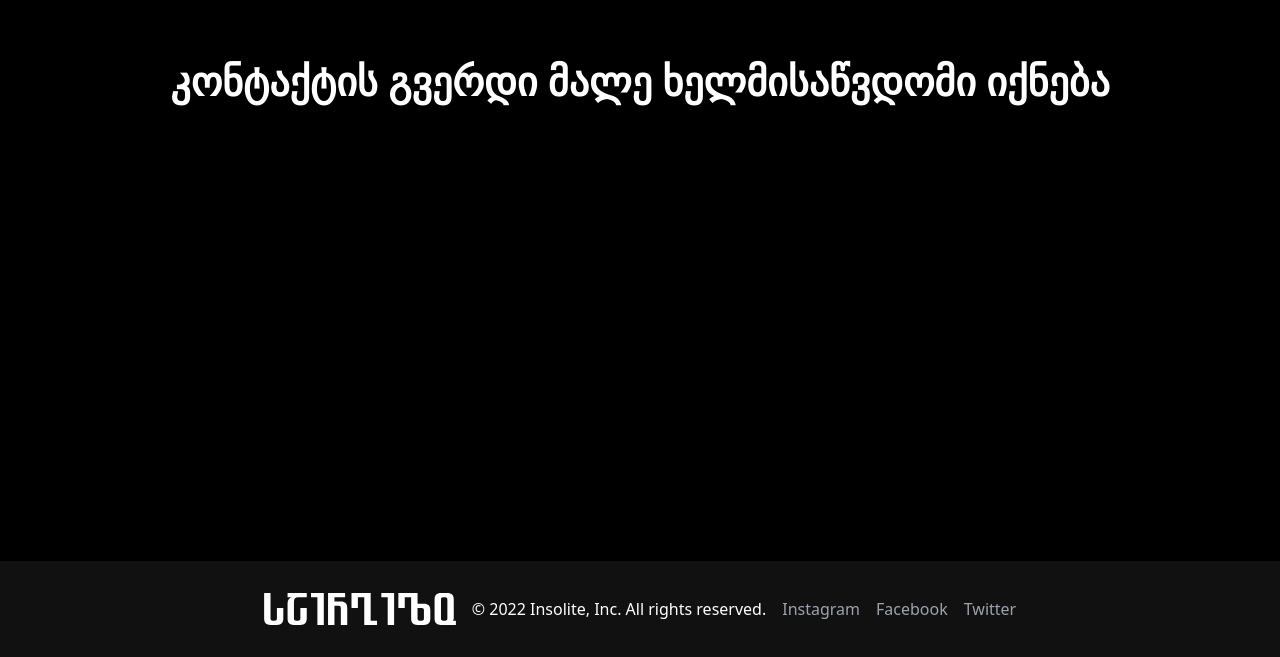
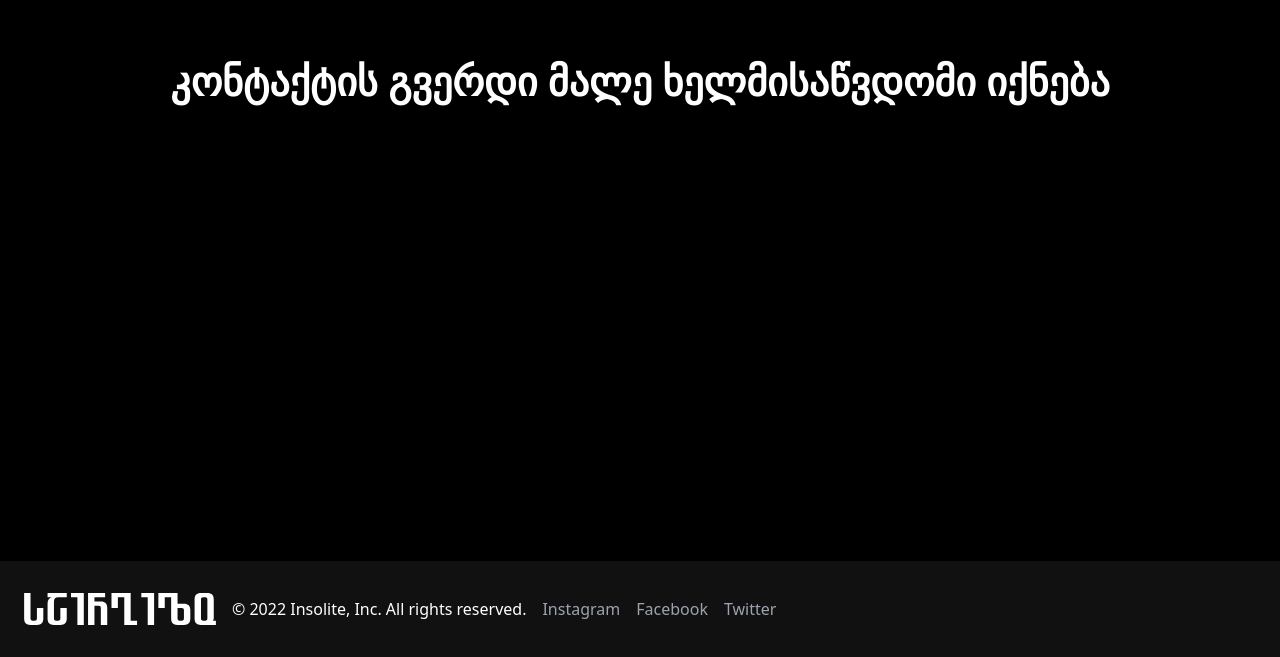
Before and after one commit to insolite-dev/saingilo.com, a Next.js app: page /contact in a window 1280 px wide. Shown: the part 383-1040 px from the top of the page. Built offline with nearby package versions, Linux system fonts and the light colour scheme; no server answers.

Commit message:
feat: update the preview texts and image

```diff
--- a/src/components/footer.tsx
+++ b/src/components/footer.tsx
@@ -11,7 +11,7 @@ const navigation = [
 
 const Footer = () => {
     return (
-        <div className="bg-[#111111] flex flex-col sm:flex-rov items-center space-y-2 justify-start mx-6 py-2">
+        <div className="bg-[#111111] flex flex-col sm:flex-row items-center space-y-2 justify-start mx-6 py-2">
             <div className="flex flex-col sm:flex-row flex-shrink-0 items-center">
                 <div style={{ paddingBottom: "15px" }}>
                     <Image
--- a/src/pages/contact.tsx
+++ b/src/pages/contact.tsx
@@ -7,7 +7,7 @@ const Contact = () => {
                 <title>კონტაქტი | საინგილო</title>
                 <meta
                     name="description"
-                    content="დამოუკიდებელი საინფორმაციო ვებ გვერდი ისტორიულ ჰერეთზე/საინგილოზე"
+                    content="საინგილოს დამოუკიდებელი საინფორმაციო ვებ გვერდი"
                 />
                 <meta name="viewport" content="width=device-width, initial-scale=1" />
                 <meta property="og:image" content="/saingilo_preview.png" />
--- a/src/pages/index.tsx
+++ b/src/pages/index.tsx
@@ -7,7 +7,7 @@ export default function Home() {
                 <title>მთავარი | საინგილო</title>
                 <meta
                     name="description"
-                    content="დამოუკიდებელი საინფორმაციო ვებ გვერდი ისტორიულ ჰერეთზე/საინგილოზე"
+                    content="საინგილოს დამოუკიდებელი საინფორმაციო ვებ გვერდი"
                 />
                 <meta name="viewport" content="width=device-width, initial-scale=1" />
                 <meta property="og:image" content="/saingilo_preview.png" />
--- a/src/pages/news.tsx
+++ b/src/pages/news.tsx
@@ -7,7 +7,7 @@ const news = () => {
                 <title>სიახლეები | საინგილო</title>
                 <meta
                     name="description"
-                    content="მთავარი ინფორმაციის და სიახლეების ვებ გვერდი ისტორიოულ ჰერეთზე/საინგილოზე"
+                    content="საინგილოს დამოუკიდებელი საინფორმაციო ვებ გვერდი"
                 />
                 <meta name="viewport" content="width=device-width, initial-scale=1" />
                 <meta property="og:image" content="/saingilo_preview.png" />
```
Also changed, not shown: public/saingilo_preview.png.
